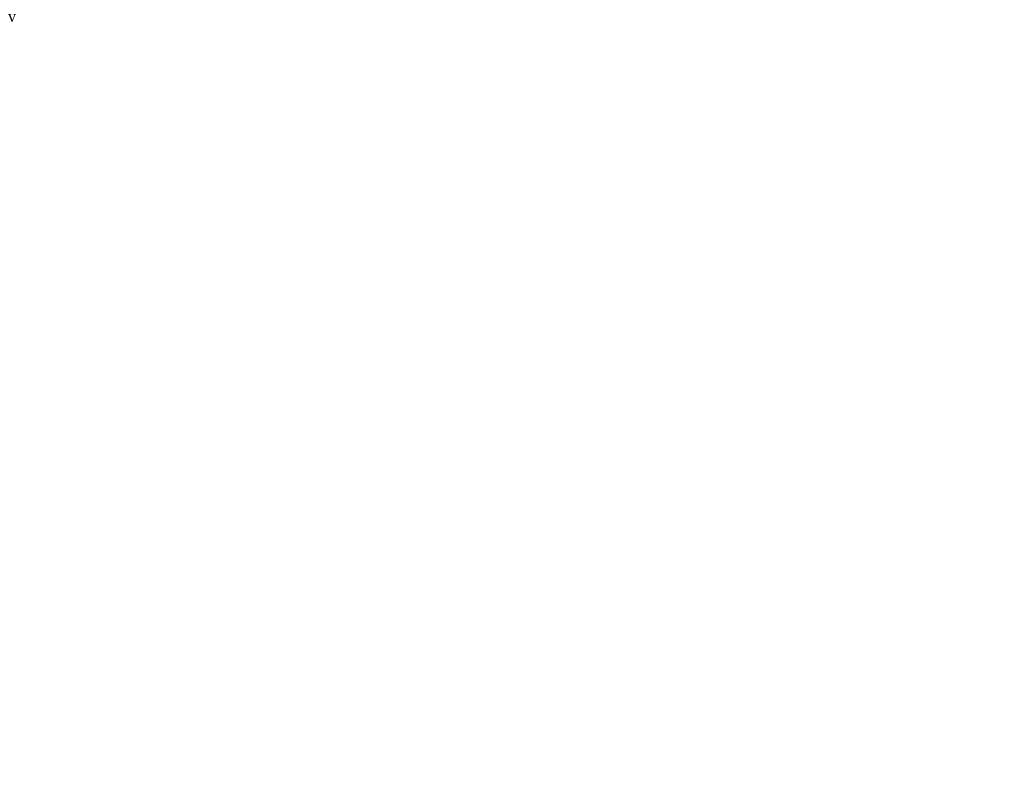
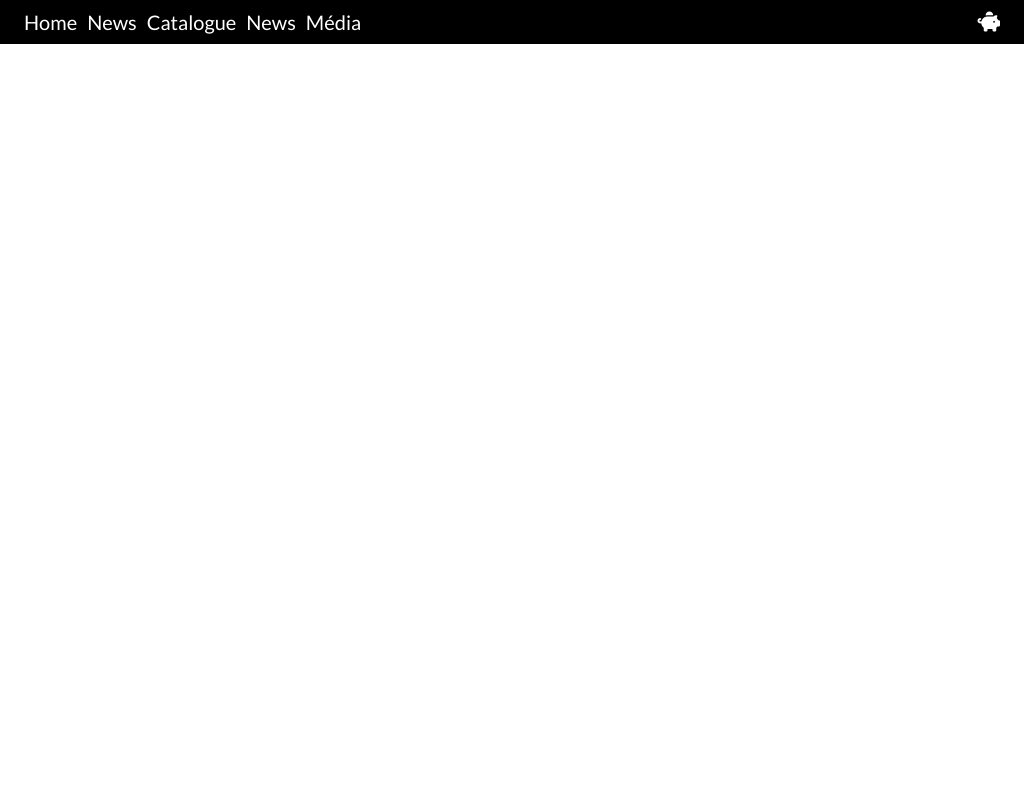
Before and after one commit to CamilleGovehovitch/bacon-record-v4, a PHP site: page /layout.phtml in a window 1024 px wide. Before the commit the page is almost empty. Run offline with PHP 8.4, Linux system fonts and the light colour scheme; some libraries are stand-ins or nearby versions.

Commit message:
header responsive

```diff
--- /dev/null
+++ b/assets/css/main.css
@@ -0,0 +1,59 @@
+@import url("https://fonts.googleapis.com/css?family=Rock+Salt&display=swap");
+* {
+  box-sizing: border-box;
+}
+
+.header {
+  background-color: black;
+}
+.header .navbar ul li {
+  font-family: "Lato", sans-serif;
+  color: white;
+}
+
+@media screen and (min-width: 320px) and (max-width: 599px) {
+  .header {
+    display: flex;
+    justify-content: space-between;
+    font-size: 20px;
+    border-bottom: solid 1px white;
+  }
+  .header .navbar {
+    padding: 12px 24px;
+  }
+  .header .logo-container {
+    font-size: 20px;
+    padding: 12px 24px;
+  }
+  .header .logo-container a i {
+    color: white;
+  }
+}
+@media screen and (min-width: 600px) and (max-width: 1024px) {
+  .header {
+    display: flex;
+    justify-content: space-between;
+    font-size: 20px;
+  }
+  .header .navbar {
+    padding: 12px 24px;
+  }
+  .header .navbar ul {
+    display: flex;
+  }
+  .header .navbar ul li {
+    margin-right: 10px;
+  }
+  .header .logo-container {
+    font-size: 20px;
+    padding: 12px 24px;
+  }
+  .header .logo-container a i {
+    color: white;
+  }
+}
+@media screen and (min-width: 1024px) {
+  .header .navbar ul {
+    display: flex;
+  }
+}
--- /dev/null
+++ b/assets/css/reset.css
@@ -0,0 +1,48 @@
+/* http://meyerweb.com/eric/tools/css/reset/
+   v2.0 | 20110126
+   License: none (public domain)
+*/
+
+html, body, div, span, applet, object, iframe,
+h1, h2, h3, h4, h5, h6, p, blockquote, pre,
+a, abbr, acronym, address, big, cite, code,
+del, dfn, em, img, ins, kbd, q, s, samp,
+small, strike, strong, sub, sup, tt, var,
+b, u, i, center,
+dl, dt, dd, ol, ul, li,
+fieldset, form, label, legend,
+table, caption, tbody, tfoot, thead, tr, th, td,
+article, aside, canvas, details, embed,
+figure, figcaption, footer, header, hgroup,
+menu, nav, output, ruby, section, summary,
+time, mark, audio, video {
+    margin: 0;
+    padding: 0;
+    border: 0;
+    font-size: 100%;
+    font: inherit;
+    vertical-align: baseline;
+}
+/* HTML5 display-role reset for older browsers */
+article, aside, details, figcaption, figure,
+footer, header, hgroup, menu, nav, section {
+    display: block;
+}
+body {
+    line-height: 1;
+}
+ol, ul {
+    list-style: none;
+}
+blockquote, q {
+    quotes: none;
+}
+blockquote:before, blockquote:after,
+q:before, q:after {
+    content: '';
+    content: none;
+}
+table {
+    border-collapse: collapse;
+    border-spacing: 0;
+}
--- /dev/null
+++ b/layout.php
@@ -0,0 +1 @@
+<?php
--- a/layout.phtml
+++ b/layout.phtml
@@ -1 +1,33 @@
-v
+<!doctype html>
+<html lang="fr">
+<head>
+    <meta charset="UTF-8">
+    <meta name="viewport"
+          content="width=device-width, user-scalable=no, initial-scale=1.0, maximum-scale=1.0, minimum-scale=1.0">
+    <meta http-equiv="X-UA-Compatible" content="ie=edge">
+    <script src="https://kit.fontawesome.com/5138cb0aad.js" crossorigin="anonymous"></script>
+    <link rel="stylesheet" href="assets/css/reset.css">
+    <link href="https://fonts.googleapis.com/css2?family=Hind:wght@300&family=Lato&family=Roboto&display=swap" rel="stylesheet">
+    <link rel="stylesheet" href="assets/css/main.css">
+    <title>Bacon Record</title>
+</head>
+<body>
+    <!--HEADER-->
+    <header class="header">
+        <navbar class="navbar">
+            <ul>
+                <li>Home</li>
+                <li class="sub-menu">News</li>
+                <li class="sub-menu">Catalogue</li>
+                <li class="sub-menu">News</li>
+                <li class="sub-menu">Média</li>
+            </ul>
+        </navbar>
+        <div class="logo-container">
+            <a href="#">
+                <i class="fas fa-piggy-bank" id="logo"></i>
+            </a>
+        </div>
+    </header>
+</body>
+</html>
--- /dev/null
+++ b/sass/layout.scss
@@ -0,0 +1,77 @@
+@import url('https://fonts.googleapis.com/css?family=Rock+Salt&display=swap');
+
+*{
+  box-sizing: border-box;
+}
+.header{
+  background-color: black;
+  .navbar{
+    ul{
+      li{
+        font-family: 'Lato', sans-serif;
+        color: white;
+      }
+    }
+  }
+}
+@media screen and (min-width: 320px) and  (max-width: 599px) {
+  .header {
+    display: flex;
+    justify-content: space-between;
+    font-size: 20px;
+    border-bottom: solid 1px white;
+    .navbar{
+      padding: 12px 24px;
+      ul{
+        .sub-menu{
+          //display: none;
+        }
+      }
+    }
+    .logo-container{
+      font-size:20px;
+      padding: 12px 24px;
+      a{
+        i{
+          color: white;
+        }
+      }
+    }
+  }
+}
+
+@media screen and (min-width: 600px) and  (max-width: 1024px) {
+  .header {
+    display: flex;
+    justify-content: space-between;
+    font-size: 20px;
+    .navbar{
+      padding: 12px 24px;
+      ul{
+        display: flex;
+        li{
+          margin-right: 10px;
+        }
+      }
+    }
+    .logo-container{
+      font-size:20px;
+      padding: 12px 24px;
+      a{
+        i{
+          color: white;
+        }
+      }
+    }
+  }
+}
+
+@media screen and (min-width: 1024px){
+  .header{
+    .navbar{
+      ul{
+        display: flex;
+      }
+    }
+  }
+}
--- /dev/null
+++ b/sass/main.scss
@@ -0,0 +1 @@
+@import "layout.scss";
```
Also changed, not shown: application/bdd-connection.php (added, +7 -0 lines), package.json (added, +24 -0 lines), package-lock.json (added), script/navbarEffect.js (added).
